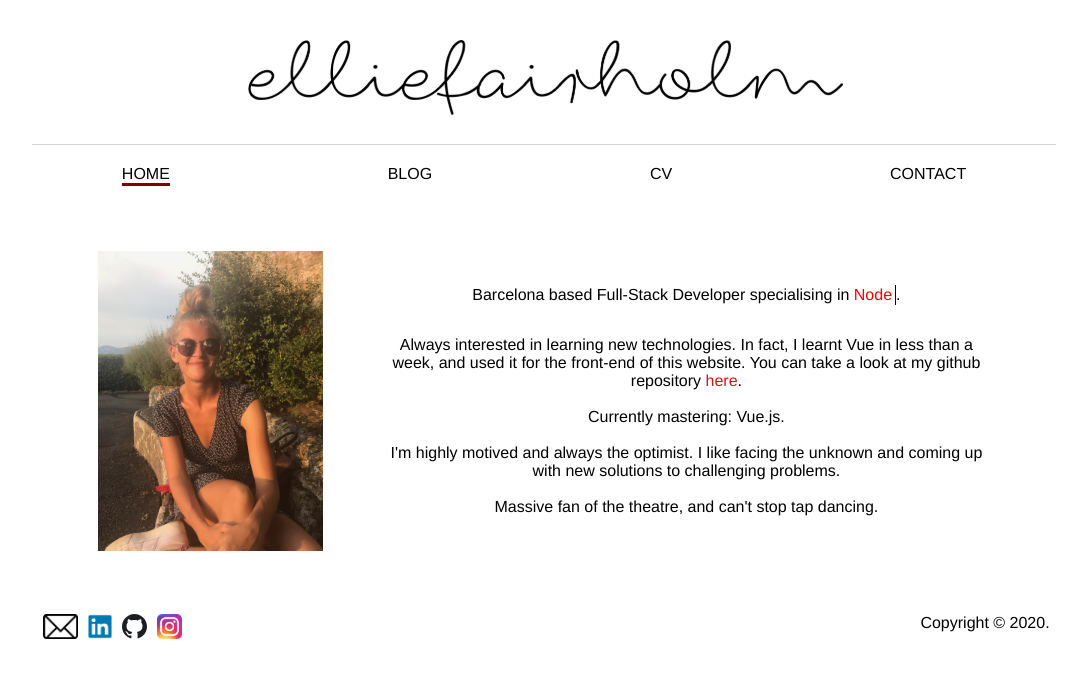
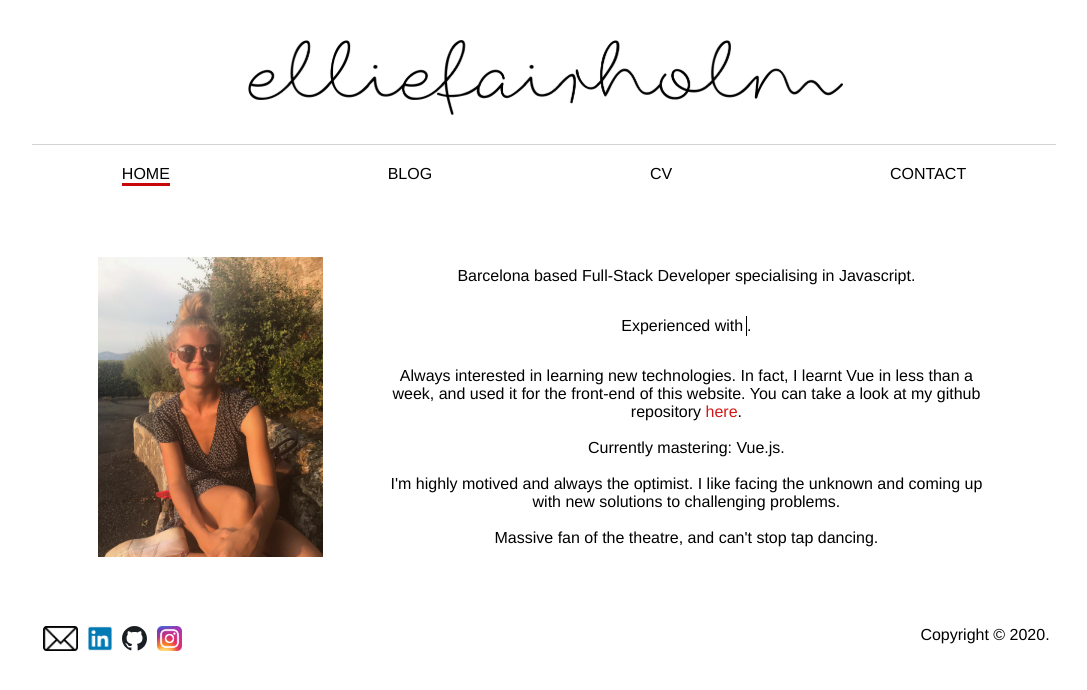
Before and after one commit to elliefairholm/personal-website, a Vue app: page / in a window 1280 px wide. Shown: the top 690 px of the page, without its empty margins (96-1183 px from the left). Built offline with nearby package versions, Linux system fonts and the light colour scheme.

Commit message:
feat: changed navbar colour

```diff
--- a/src/components/container/navbar.vue
+++ b/src/components/container/navbar.vue
@@ -68,6 +68,6 @@ export default {
 }
 
 .router-link-exact-active {
-  border-bottom: 3px maroon solid;
+  border-bottom: 3px #c70808 solid;
 }
 </style>
--- a/src/components/container/typewriter.vue
+++ b/src/components/container/typewriter.vue
@@ -1,7 +1,7 @@
 <template>
   <div class="typewriter">
     <p>
-      Barcelona based Full-Stack Developer specialising in
+      Experienced with
       <span class="typed-text">{{ typingValue }}</span>
     </p>
     <div class="cursor">&nbsp;</div>.
@@ -16,7 +16,6 @@ export default {
       typingValue: "",
       typingStatus: false,
       typingArray: [
-        "Javascript",
         "Node",
         "SQL",
         "MongoDB",
--- a/src/components/presentational/homepage-info-tile.vue
+++ b/src/components/presentational/homepage-info-tile.vue
@@ -5,6 +5,7 @@
     </div>
 
     <div class="basic-info">
+      <p>Barcelona based Full-Stack Developer specialising in Javascript.</p>
       <typewriter></typewriter>
       <p>
         Always interested in learning new technologies. In fact, I learnt Vue in less than a week, and used it for the front-end of this website. You can take a look at my github repository
```
